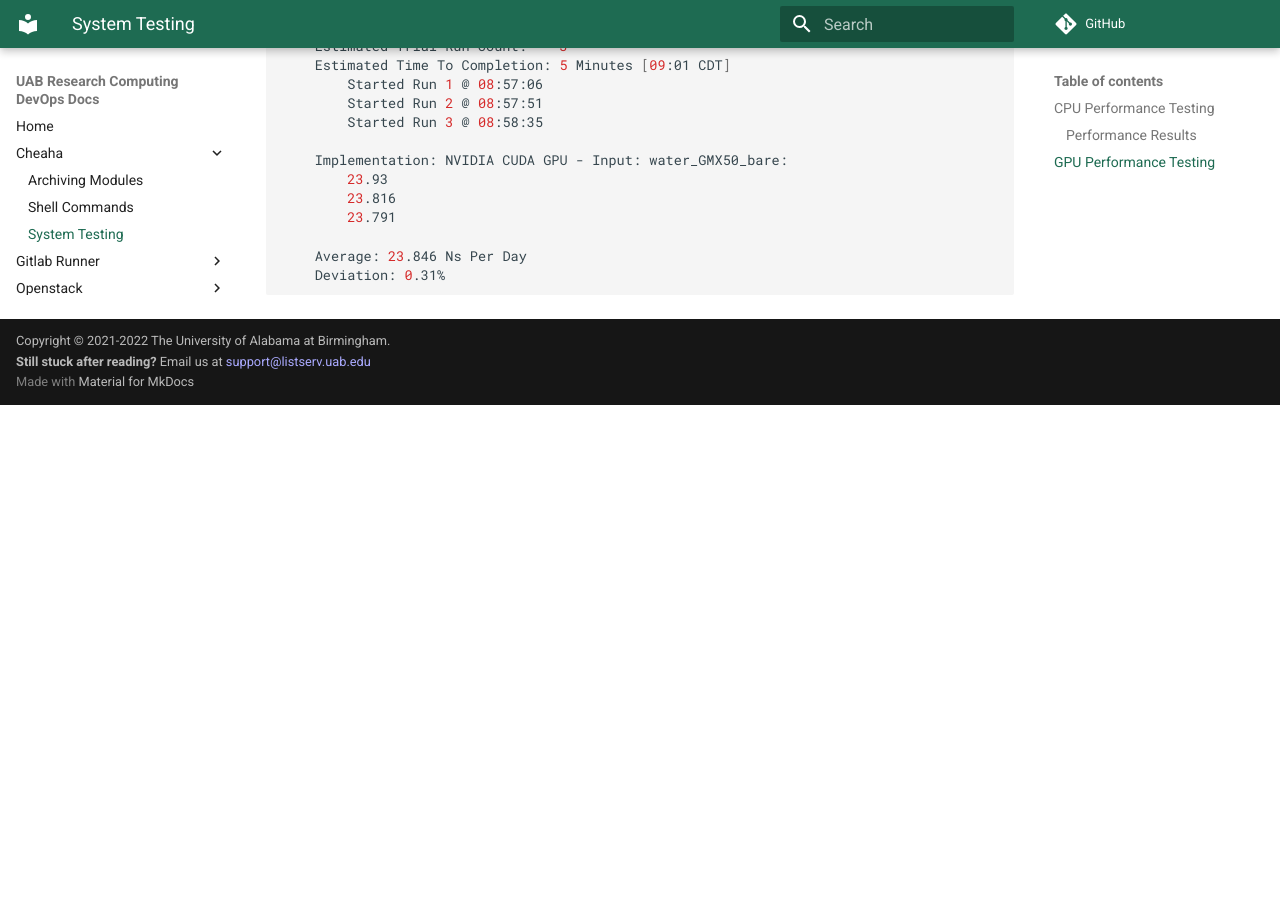
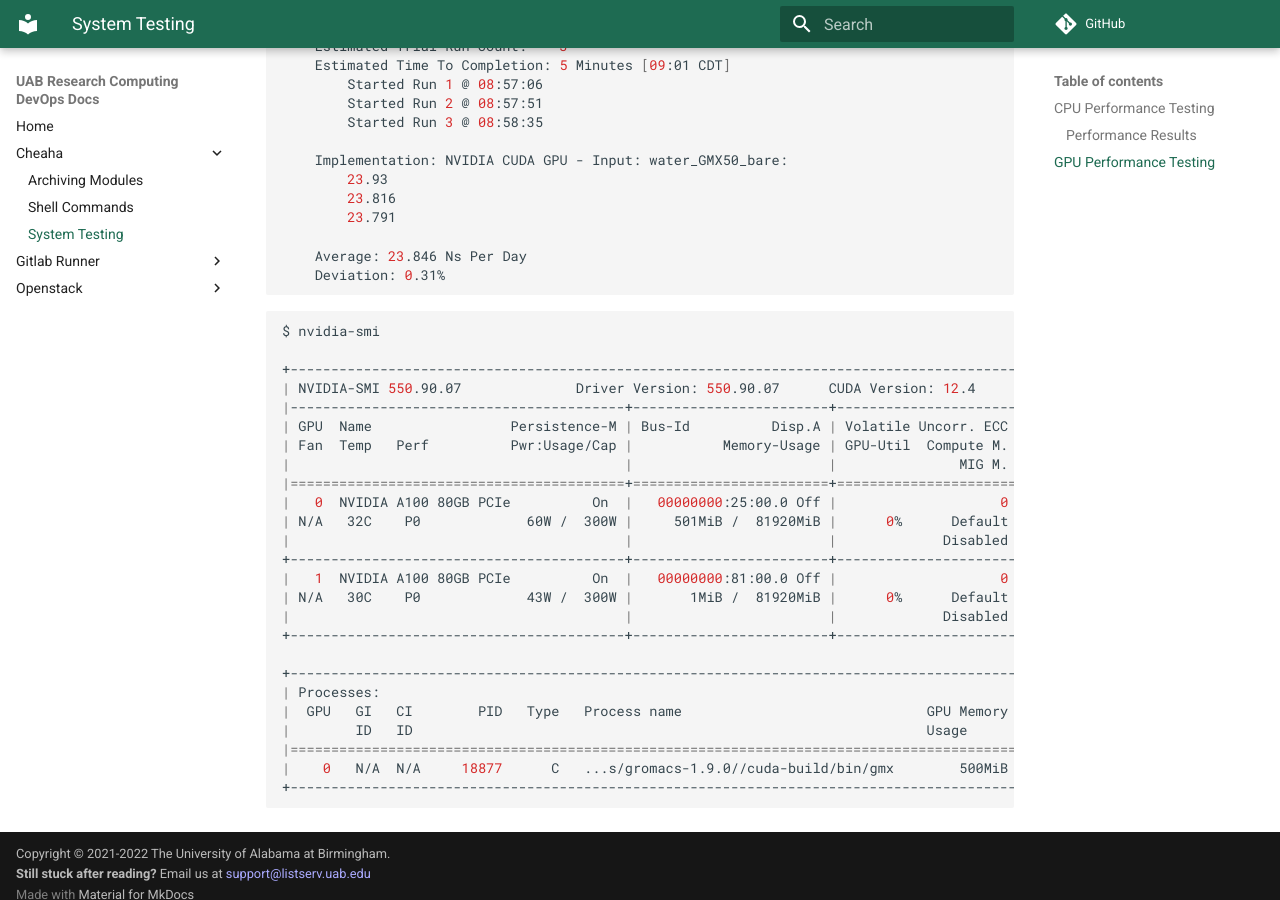
Before and after one commit to uabrc/devops-docs, an MkDocs documentation site: the page built from docs/cheaha/system_testing.md, in a window 1280 px wide and 900 px high, scrolled down 4828 px. Built offline with MkDocs 1.6.1 and Material for MkDocs 9.7.7, drawn with Linux system fonts in a browser that asks for light colours; comment, search, counter and statistics services are not loaded; before the commit the page ends 5233 px from its top, so only the background shows below that.

Commit message:
nvidia-smi

````diff
--- a/docs/cheaha/system_testing.md
+++ b/docs/cheaha/system_testing.md
@@ -223,3 +223,31 @@ GROMACS 2024:
     Average: 23.846 Ns Per Day
     Deviation: 0.31%
 ```
+
+```bash
+$ nvidia-smi
+
++-----------------------------------------------------------------------------------------+
+| NVIDIA-SMI 550.90.07              Driver Version: 550.90.07      CUDA Version: 12.4     |
+|-----------------------------------------+------------------------+----------------------+
+| GPU  Name                 Persistence-M | Bus-Id          Disp.A | Volatile Uncorr. ECC |
+| Fan  Temp   Perf          Pwr:Usage/Cap |           Memory-Usage | GPU-Util  Compute M. |
+|                                         |                        |               MIG M. |
+|=========================================+========================+======================|
+|   0  NVIDIA A100 80GB PCIe          On  |   00000000:25:00.0 Off |                    0 |
+| N/A   32C    P0             60W /  300W |     501MiB /  81920MiB |      0%      Default |
+|                                         |                        |             Disabled |
++-----------------------------------------+------------------------+----------------------+
+|   1  NVIDIA A100 80GB PCIe          On  |   00000000:81:00.0 Off |                    0 |
+| N/A   30C    P0             43W /  300W |       1MiB /  81920MiB |      0%      Default |
+|                                         |                        |             Disabled |
++-----------------------------------------+------------------------+----------------------+
+
++-----------------------------------------------------------------------------------------+
+| Processes:                                                                              |
+|  GPU   GI   CI        PID   Type   Process name                              GPU Memory |
+|        ID   ID                                                               Usage      |
+|=========================================================================================|
+|    0   N/A  N/A     18877      C   ...s/gromacs-1.9.0//cuda-build/bin/gmx        500MiB |
++-----------------------------------------------------------------------------------------+
+```
````
